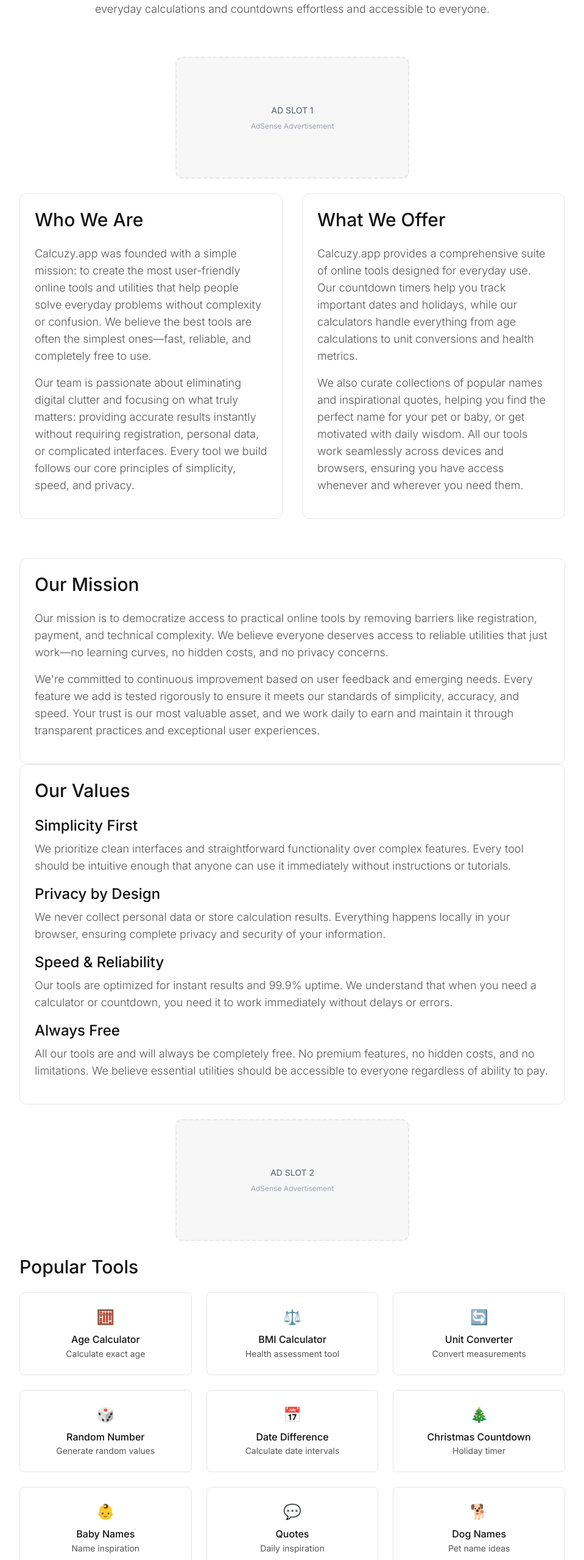
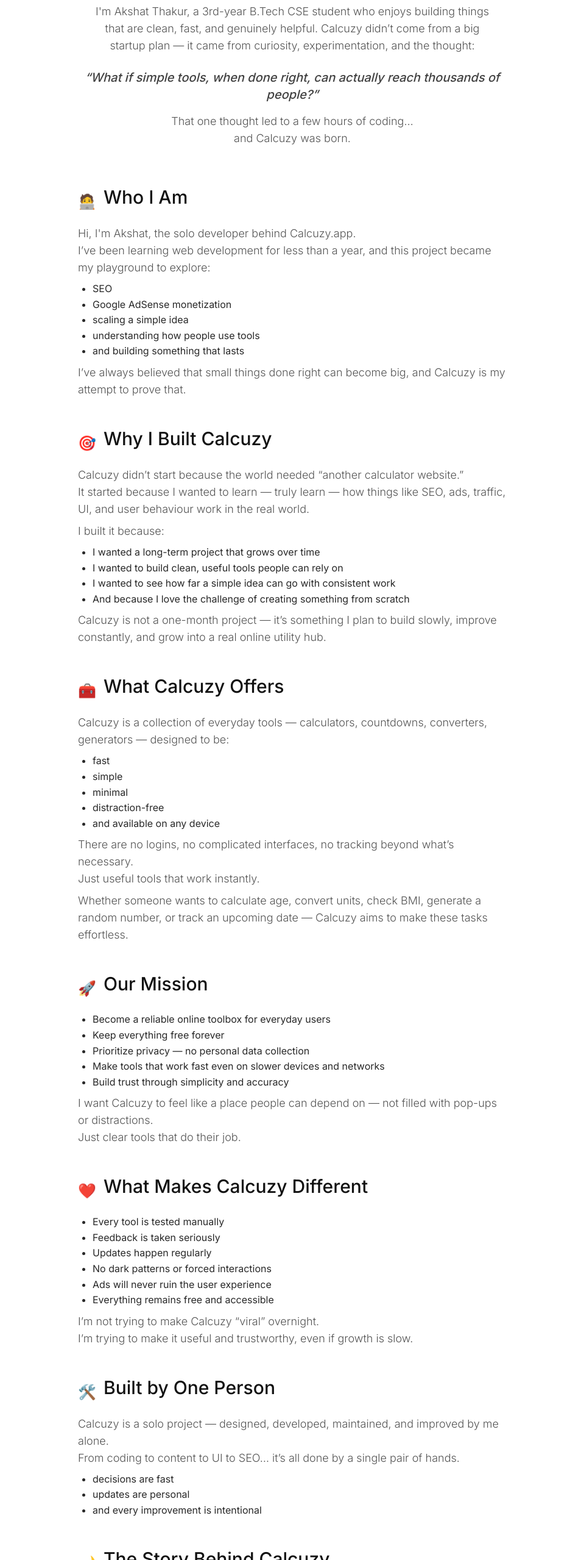
Before and after one commit to Akshatthakur22/CALCUZY, a Next.js app: page /about in a window 1280 px wide. Shown: the part 228-2786 px from the top of the page at 61% size, without its empty margins (160-1119 px from the left). Built offline with nearby package versions, Linux system fonts and the light colour scheme.

Commit message:
Update AboutPage metadata and content

```diff
--- a/app/about/page.tsx
+++ b/app/about/page.tsx
@@ -1,16 +1,14 @@
-import Link from 'next/link'
 import Navbar from '@/components/Navbar'
 import Footer from '@/components/Footer'
-import Card from '@/components/Card'
-import AdUnit from '@/components/AdUnit'
 import { createMetadata } from '@/lib/metadata'
 
 export const metadata = createMetadata({
-  title: 'About Calcuzy.app - Simple Online Tools & Utilities',
-  description: 'Learn about Calcuzy.app mission to provide simple, fast, and search-optimized online tools. Discover our story and commitment to user privacy.',
-  keywords: 'about calcuzy, online tools mission, simple utilities, privacy focused',
-  url: 'https://Calcuzy.app/about',
-  image: '/og-default.png',
+  title: "About Calcuzy.app – Story, Mission & Creator",
+  description:
+    "Calcuzy.app was created by Akshat Thakur, a 3rd-year CSE student who believes in building simple, fast and privacy-friendly online tools. Learn the story behind Calcuzy and its mission.",
+  keywords: "about calcuzy, calcuzy story, who created calcuzy, online tools mission, akshat thakur, utility tools",
+  url: "https://calcuzy.app/about",
+  image: "/og-default.png",
 })
 
 export default function AboutPage() {
@@ -18,269 +16,226 @@
     "@context": "https://schema.org",
     "@type": "AboutPage",
     "name": "About Calcuzy.app",
-    "description": "Learn about Calcuzy.app mission to provide simple, fast, and search-optimized online tools",
-    "url": "https://Calcuzy.app/about",
+    "url": "https://calcuzy.app/about",
+    "description":
+      "Calcuzy.app is built by Akshat Thakur, a solo developer passionate about creating fast, simple, privacy-friendly online tools.",
     "mainEntity": {
-      "@type": "Organization",
-      "name": "Calcuzy.app",
-      "description": "Simple online tools, countdown timers, and everyday utilities designed for speed and simplicity",
-      "url": "https://Calcuzy.app"
+      "@type": "Person",
+      "name": "Akshat Thakur",
+      "jobTitle": "Founder & Developer",
+      "url": "https://calcuzy.app",
+      "description":
+        "A 3rd-year B.Tech CSE student who enjoys building clean, fast and useful tools for the internet."
     }
   }
 
   return (
-    <div className="min-h-screen bg-primary-bg fade-in">
+    <div className="min-h-screen bg-primary-bg fade-in flex flex-col">
       <script
         type="application/ld+json"
         dangerouslySetInnerHTML={{ __html: JSON.stringify(structuredData) }}
       />
+
       <Navbar />
 
-      <main className="container section-responsive">
-        <div className="text-center mb-16 slide-up">
-          <h1 className="heading-1 text-center mb-6">
-            About Calcuzy.app
-          </h1>
-          <p className="paragraph text-center max-w-3xl mx-auto mb-8">
-            Discover our mission to provide simple, fast, and search-optimized online tools
-            that make everyday calculations and countdowns effortless and accessible to everyone.
+      <main className="flex-1 container section-responsive max-w-3xl mx-auto py-12">
+        {/* Hero Section */}
+        <section className="text-center mb-16 slide-up">
+          <div className="text-4xl md:text-5xl font-bold mb-4 flex items-center justify-center gap-2">
+            <span role="img" aria-label="star"></span> About Us Page
+          </div>
+          <p className="paragraph text-lg max-w-2xl mx-auto mb-6">
+            Calcuzy.app is a simple idea that started on a random late night in my college room.<br/>
+            I'm Akshat Thakur, a 3rd-year B.Tech CSE student who enjoys building things that are clean, fast, and genuinely helpful. Calcuzy didn’t come from a big startup plan — it came from curiosity, experimentation, and the thought:
           </p>
-        </div>
+          <blockquote className="italic text-primary-text/80 text-xl font-medium mb-4">
+            “What if simple tools, when done right, can actually reach thousands of people?”
+          </blockquote>
+          <p className="paragraph text-lg max-w-2xl mx-auto mb-2">
+            That one thought led to a few hours of coding…<br/>and Calcuzy was born.
+          </p>
+        </section>
 
-        <AdUnit slot={1} />
+        {/* Who I Am */}
+        <section className="mb-12 fade-in-up">
+          <div className="flex items-center gap-3 mb-3">
+            <span className="text-2xl">🧑‍💻</span>
+            <h2 className="heading-2">Who I Am</h2>
+          </div>
+          <p className="paragraph mb-2">
+            Hi, I'm Akshat, the solo developer behind Calcuzy.app.<br/>
+            I’ve been learning web development for less than a year, and this project became my playground to explore:
+          </p>
+          <ul className="list-disc ml-6 mb-2 text-primary-text/90">
+            <li>SEO</li>
+            <li>Google AdSense monetization</li>
+            <li>scaling a simple idea</li>
+            <li>understanding how people use tools</li>
+            <li>and building something that lasts</li>
+          </ul>
+          <p className="paragraph">
+            I’ve always believed that small things done right can become big, and Calcuzy is my attempt to prove that.
+          </p>
+        </section>
 
-        <div className="max-w-4xl mx-auto fade-in-up">
-          <div className="grid-responsive-2 gap-8 mb-16">
-            <Card animation="fade-in-up" delay={100}>
-              <h2 className="heading-2 mb-6">Who We Are</h2>
-              <p className="paragraph">
-                Calcuzy.app was founded with a simple mission: to create the most
-                user-friendly online tools and utilities that help people solve everyday problems
-                without complexity or confusion. We believe the best tools are often the simplest
-                ones—fast, reliable, and completely free to use.
-              </p>
-              <p className="paragraph">
-                Our team is passionate about eliminating digital clutter and focusing on what
-                truly matters: providing accurate results instantly without requiring registration,
-                personal data, or complicated interfaces. Every tool we build follows our core
-                principles of simplicity, speed, and privacy.
-              </p>
-            </Card>
+        {/* Why I Built Calcuzy */}
+        <section className="mb-12 fade-in-up">
+          <div className="flex items-center gap-3 mb-3">
+            <span className="text-2xl">🎯</span>
+            <h2 className="heading-2">Why I Built Calcuzy</h2>
+          </div>
+          <p className="paragraph mb-2">
+            Calcuzy didn’t start because the world needed “another calculator website.”<br/>
+            It started because I wanted to learn — truly learn — how things like SEO, ads, traffic, UI, and user behaviour work in the real world.
+          </p>
+          <p className="paragraph mb-2">I built it because:</p>
+          <ul className="list-disc ml-6 mb-2 text-primary-text/90">
+            <li>I wanted a long-term project that grows over time</li>
+            <li>I wanted to build clean, useful tools people can rely on</li>
+            <li>I wanted to see how far a simple idea can go with consistent work</li>
+            <li>And because I love the challenge of creating something from scratch</li>
+          </ul>
+          <p className="paragraph">
+            Calcuzy is not a one-month project — it’s something I plan to build slowly, improve constantly, and grow into a real online utility hub.
+          </p>
+        </section>
 
-            <Card animation="fade-in-up" delay={200}>
-              <h2 className="heading-2 mb-6">What We Offer</h2>
-              <p className="paragraph">
-                Calcuzy.app provides a comprehensive suite of online tools designed for
-                everyday use. Our countdown timers help you track important dates and holidays, while our
-                calculators handle everything from age calculations to unit conversions and health metrics.
-              </p>
-              <p className="paragraph">
-                We also curate collections of popular names and inspirational quotes, helping you
-                find the perfect name for your pet or baby, or get motivated with daily
-                wisdom. All our tools work seamlessly across devices and browsers, ensuring you have
-                access whenever and wherever you need them.
-              </p>
-            </Card>
+        {/* What Calcuzy Offers */}
+        <section className="mb-12 fade-in-up">
+          <div className="flex items-center gap-3 mb-3">
+            <span className="text-2xl">🧰</span>
+            <h2 className="heading-2">What Calcuzy Offers</h2>
           </div>
+          <p className="paragraph mb-2">
+            Calcuzy is a collection of everyday tools — calculators, countdowns, converters, generators — designed to be:
+          </p>
+          <ul className="list-disc ml-6 mb-2 text-primary-text/90">
+            <li>fast</li>
+            <li>simple</li>
+            <li>minimal</li>
+            <li>distraction-free</li>
+            <li>and available on any device</li>
+          </ul>
+          <p className="paragraph mb-2">
+            There are no logins, no complicated interfaces, no tracking beyond what’s necessary.<br/>
+            Just useful tools that work instantly.
+          </p>
+          <p className="paragraph">
+            Whether someone wants to calculate age, convert units, check BMI, generate a random number, or track an upcoming date — Calcuzy aims to make these tasks effortless.
+          </p>
+        </section>
 
-          <Card animation="fade-in-up" delay={300}>
-            <h2 className="heading-2 mb-6">Our Mission</h2>
-            <p className="paragraph">
-              Our mission is to democratize access to practical online tools by removing
-              barriers like registration, payment, and technical complexity. We believe everyone
-              deserves access to reliable utilities that just work—no learning curves, no hidden costs,
-              and no privacy concerns.
-            </p>
-            <p className="paragraph">
-              We&apos;re committed to continuous improvement based on user feedback and emerging
-              needs. Every feature we add is tested rigorously to ensure it meets our standards
-              of simplicity, accuracy, and speed. Your trust is our most valuable asset,
-              and we work daily to earn and maintain it through transparent practices and
-              exceptional user experiences.
-            </p>
-          </Card>
+        {/* Mission */}
+        <section className="mb-12 fade-in-up">
+          <div className="flex items-center gap-3 mb-3">
+            <span className="text-2xl">🚀</span>
+            <h2 className="heading-2">Our Mission</h2>
+          </div>
+          <ul className="list-disc ml-6 mb-2 text-primary-text/90">
+            <li>Become a reliable online toolbox for everyday users</li>
+            <li>Keep everything free forever</li>
+            <li>Prioritize privacy — no personal data collection</li>
+            <li>Make tools that work fast even on slower devices and networks</li>
+            <li>Build trust through simplicity and accuracy</li>
+          </ul>
+          <p className="paragraph">
+            I want Calcuzy to feel like a place people can depend on — not filled with pop-ups or distractions.<br/>
+            Just clear tools that do their job.
+          </p>
+        </section>
 
-          <Card animation="fade-in-up" delay={400}>
-            <h2 className="heading-2 mb-6">Our Values</h2>
-            <div className="space-y-4">
-              <div>
-                <h3 className="heading-3 mb-2">Simplicity First</h3>
-                <p className="paragraph">
-                  We prioritize clean interfaces and straightforward functionality over complex
-                  features. Every tool should be intuitive enough that anyone can use it
-                  immediately without instructions or tutorials.
-                </p>
-              </div>
+        {/* What Makes Calcuzy Different */}
+        <section className="mb-12 fade-in-up">
+          <div className="flex items-center gap-3 mb-3">
+            <span className="text-2xl">❤️</span>
+            <h2 className="heading-2">What Makes Calcuzy Different</h2>
+          </div>
+          <ul className="list-disc ml-6 mb-2 text-primary-text/90">
+            <li>Every tool is tested manually</li>
+            <li>Feedback is taken seriously</li>
+            <li>Updates happen regularly</li>
+            <li>No dark patterns or forced interactions</li>
+            <li>Ads will never ruin the user experience</li>
+            <li>Everything remains free and accessible</li>
+          </ul>
+          <p className="paragraph">
+            I’m not trying to make Calcuzy “viral” overnight.<br/>
+            I’m trying to make it useful and trustworthy, even if growth is slow.
+          </p>
+        </section>
 
-              <div>
-                <h3 className="heading-3 mb-2">Privacy by Design</h3>
-                <p className="paragraph">
-                  We never collect personal data or store calculation results. Everything
-                  happens locally in your browser, ensuring complete privacy and security
-                  of your information.
-                </p>
-              </div>
+        {/* Built by One Person */}
+        <section className="mb-12 fade-in-up">
+          <div className="flex items-center gap-3 mb-3">
+            <span className="text-2xl">🛠️</span>
+            <h2 className="heading-2">Built by One Person</h2>
+          </div>
+          <p className="paragraph mb-2">
+            Calcuzy is a solo project — designed, developed, maintained, and improved by me alone.<br/>
+            From coding to content to UI to SEO… it’s all done by a single pair of hands.
+          </p>
+          <ul className="list-disc ml-6 mb-2 text-primary-text/90">
+            <li>decisions are fast</li>
+            <li>updates are personal</li>
+            <li>and every improvement is intentional</li>
+          </ul>
+        </section>
 
-              <div>
-                <h3 className="heading-3 mb-2">Speed & Reliability</h3>
-                <p className="paragraph">
-                  Our tools are optimized for instant results and 99.9% uptime.
-                  We understand that when you need a calculator or countdown, you need it
-                  to work immediately without delays or errors.
-                </p>
-              </div>
+        {/* Story */}
+        <section className="mb-12 fade-in-up">
+          <div className="flex items-center gap-3 mb-3">
+            <span className="text-2xl">🌙</span>
+            <h2 className="heading-2">The Story Behind Calcuzy</h2>
+          </div>
+          <p className="paragraph mb-2">
+            One random night, while experimenting with small ideas, I built a basic calculator tool.<br/>
+            Then another.<br/>
+            Then added a countdown.<br/>
+            Then a generator.
+          </p>
+          <p className="paragraph mb-2">
+            A few hours of curiosity turned into a real platform. That night made me realize:
+          </p>
+          <blockquote className="italic text-primary-text/80 text-xl font-medium mb-4">
+            “Simple things, when polished with care, become powerful.”
+          </blockquote>
+          <p className="paragraph">
+            And that’s exactly how Calcuzy continues to grow.
+          </p>
+        </section>
 
-              <div>
-                <h3 className="heading-3 mb-2">Always Free</h3>
-                <p className="paragraph">
-                  All our tools are and will always be completely free. No premium features,
-                  no hidden costs, and no limitations. We believe essential utilities should
-                  be accessible to everyone regardless of ability to pay.
-                </p>
-              </div>
-            </div>
-          </Card>
-        </div>
+        {/* Message from Founder */}
+        <section className="mb-12 fade-in-up">
+          <div className="flex items-center gap-3 mb-3">
+            <span className="text-2xl">🗣️</span>
+            <h2 className="heading-2">A Message From the Founder</h2>
+          </div>
+          <p className="paragraph mb-2">
+            Hi, I’m Akshat.<br/>
+            I created Calcuzy as a personal project to learn, experiment, and build something meaningful.<br/>
+            I believe everyday tools should be fast, simple, and honest — without forcing you to sign up or share data.
+          </p>
+          <p className="paragraph">
+            If you’re using Calcuzy right now, thank you.<br/>
+            Your visits, feedback, and support motivate me to keep improving it every single day.
+          </p>
+        </section>
 
-        <AdUnit slot={2} />
-
-        <div className="max-w-4xl mx-auto fade-in-up">
-          <h2 className="heading-2 mb-6">Popular Tools</h2>
-          <div className="grid-responsive-3">
-            <Link href="/age-calculator" className="block p-6 border border-border rounded-lg hover:bg-card-hover transition-all duration-200 hover:scale-[1.01] hover:shadow-md focus-ring">
-              <div className="text-center">
-                <div className="text-2xl mb-2">🧮</div>
-                <div className="font-medium text-primary-text">Age Calculator</div>
-                <div className="text-sm text-secondary-text">Calculate exact age</div>
-              </div>
-            </Link>
-
-            <Link href="/bmi-calculator" className="block p-6 border border-border rounded-lg hover:bg-card-hover transition-all duration-200 hover:scale-[1.01] hover:shadow-md focus-ring">
-              <div className="text-center">
-                <div className="text-2xl mb-2">⚖️</div>
-                <div className="font-medium text-primary-text">BMI Calculator</div>
-                <div className="text-sm text-secondary-text">Health assessment tool</div>
-              </div>
-            </Link>
-
-            <Link href="/unit-converter" className="block p-6 border border-border rounded-lg hover:bg-card-hover transition-all duration-200 hover:scale-[1.01] hover:shadow-md focus-ring">
-              <div className="text-center">
-                <div className="text-2xl mb-2">🔄</div>
-                <div className="font-medium text-primary-text">Unit Converter</div>
-                <div className="text-sm text-secondary-text">Convert measurements</div>
-              </div>
-            </Link>
-
-            <Link href="/random-number-generator" className="block p-6 border border-border rounded-lg hover:bg-card-hover transition-all duration-200 hover:scale-[1.01] hover:shadow-md focus-ring">
-              <div className="text-center">
-                <div className="text-2xl mb-2">🎲</div>
-                <div className="font-medium text-primary-text">Random Number</div>
-                <div className="text-sm text-secondary-text">Generate random values</div>
-              </div>
-            </Link>
-
-            <Link href="/date-difference" className="block p-6 border border-border rounded-lg hover:bg-card-hover transition-all duration-200 hover:scale-[1.01] hover:shadow-md focus-ring">
-              <div className="text-center">
-                <div className="text-2xl mb-2">📅</div>
-                <div className="font-medium text-primary-text">Date Difference</div>
-                <div className="text-sm text-secondary-text">Calculate date intervals</div>
-              </div>
-            </Link>
-
-            <Link href="/days-until-christmas" className="block p-6 border border-border rounded-lg hover:bg-card-hover transition-all duration-200 hover:scale-[1.01] hover:shadow-md focus-ring">
-              <div className="text-center">
-                <div className="text-2xl mb-2">🎄</div>
-                <div className="font-medium text-primary-text">Christmas Countdown</div>
-                <div className="text-sm text-secondary-text">Holiday timer</div>
-              </div>
-            </Link>
-
-            <Link href="/baby-boy-names" className="block p-6 border border-border rounded-lg hover:bg-card-hover transition-all duration-200 hover:scale-[1.01] hover:shadow-md focus-ring">
-              <div className="text-center">
-                <div className="text-2xl mb-2">👶</div>
-                <div className="font-medium text-primary-text">Baby Names</div>
-                <div className="text-sm text-secondary-text">Name inspiration</div>
-              </div>
-            </Link>
-
-            <Link href="/motivational-quotes" className="block p-6 border border-border rounded-lg hover:bg-card-hover transition-all duration-200 hover:scale-[1.01] hover:shadow-md focus-ring">
-              <div className="text-center">
-                <div className="text-2xl mb-2">💬</div>
-                <div className="font-medium text-primary-text">Quotes</div>
-                <div className="text-sm text-secondary-text">Daily inspiration</div>
-              </div>
-            </Link>
-
-            <Link href="/dog-names" className="block p-6 border border-border rounded-lg hover:bg-card-hover transition-all duration-200 hover:scale-[1.01] hover:shadow-md focus-ring">
-              <div className="text-center">
-                <div className="text-2xl mb-2">🐕</div>
-                <div className="font-medium text-primary-text">Dog Names</div>
-                <div className="text-sm text-secondary-text">Pet name ideas</div>
-              </div>
-            </Link>
-
-            <Link href="/american-last-names" className="block p-6 border border-border rounded-lg hover:bg-card-hover transition-all duration-200 hover:scale-[1.01] hover:shadow-md focus-ring">
-              <div className="text-center">
-                <div className="text-2xl mb-2">🇺🇸</div>
-                <div className="font-medium text-primary-text">Last Names</div>
-                <div className="text-sm text-secondary-text">Family surnames</div>
-              </div>
-            </Link>
+        {/* Looking Ahead */}
+        <section className="mb-12 fade-in-up">
+          <div className="flex items-center gap-3 mb-3">
+            <span className="text-2xl">🙌</span>
+            <h2 className="heading-2">Looking Ahead</h2>
           </div>
-        </div>
-
-        <AdUnit slot={3} />
-
-        <div className="max-w-4xl mx-auto fade-in-up">
-          <h2 className="heading-2 mb-6">Frequently Asked Questions</h2>
-
-          <div className="space-y-6">
-            <div>
-              <h3 className="heading-3 mb-2">Is Calcuzy.app really free?</h3>
-              <p className="paragraph">
-                Yes, all tools and features on Calcuzy.app are completely free to use.
-                We don&apos;t require registration, payment, or any personal information. Our mission
-                is to provide essential utilities to everyone without barriers.
-              </p>
-            </div>
-
-            <div>
-              <h3 className="heading-3 mb-2">How do you make money?</h3>
-              <p className="paragraph">
-                We display advertisements through Google AdSense to keep our tools free.
-                This allows us to maintain and improve our services without charging users.
-                We&apos;re transparent about this and never prioritize ads over user experience.
-              </p>
-            </div>
-
-            <div>
-              <h3 className="heading-3 mb-2">Is my data safe?</h3>
-              <p className="paragraph">
-                Absolutely. We don&apos;t collect, store, or share any personal data.
-                All calculations happen locally in your browser, ensuring complete privacy.
-                We&apos;re committed to protecting your information and being transparent about our practices.
-              </p>
-            </div>
-
-            <div>
-              <h3 className="heading-3 mb-2">Can I request new tools?</h3>
-              <p className="paragraph">
-                Yes! We welcome user feedback and suggestions for new tools.
-                Many of our current features were developed based on user requests.
-                Contact us with your ideas—we read and consider every suggestion seriously.
-              </p>
-            </div>
-
-            <div>
-              <h3 className="heading-3 mb-2">How often do you update?</h3>
-              <p className="paragraph">
-                We regularly update existing tools and add new features based on user
-                feedback and trending needs. Major updates happen quarterly, with smaller
-                improvements and bug fixes deployed as needed to ensure the best possible experience.
-              </p>
-            </div>
-          </div>
-        </div>
+          <p className="paragraph mb-2">
+            Calcuzy is still growing.<br/>
+            More tools, cleaner UI, better performance, and more features are on the way.
+          </p>
+          <p className="paragraph">
+            My goal is to turn Calcuzy into one of the most trusted free tool platforms online — built slowly, honestly, and with care.<br/>
+            And I’m excited to keep building.
+          </p>
+        </section>
       </main>
 
       <Footer />
```
